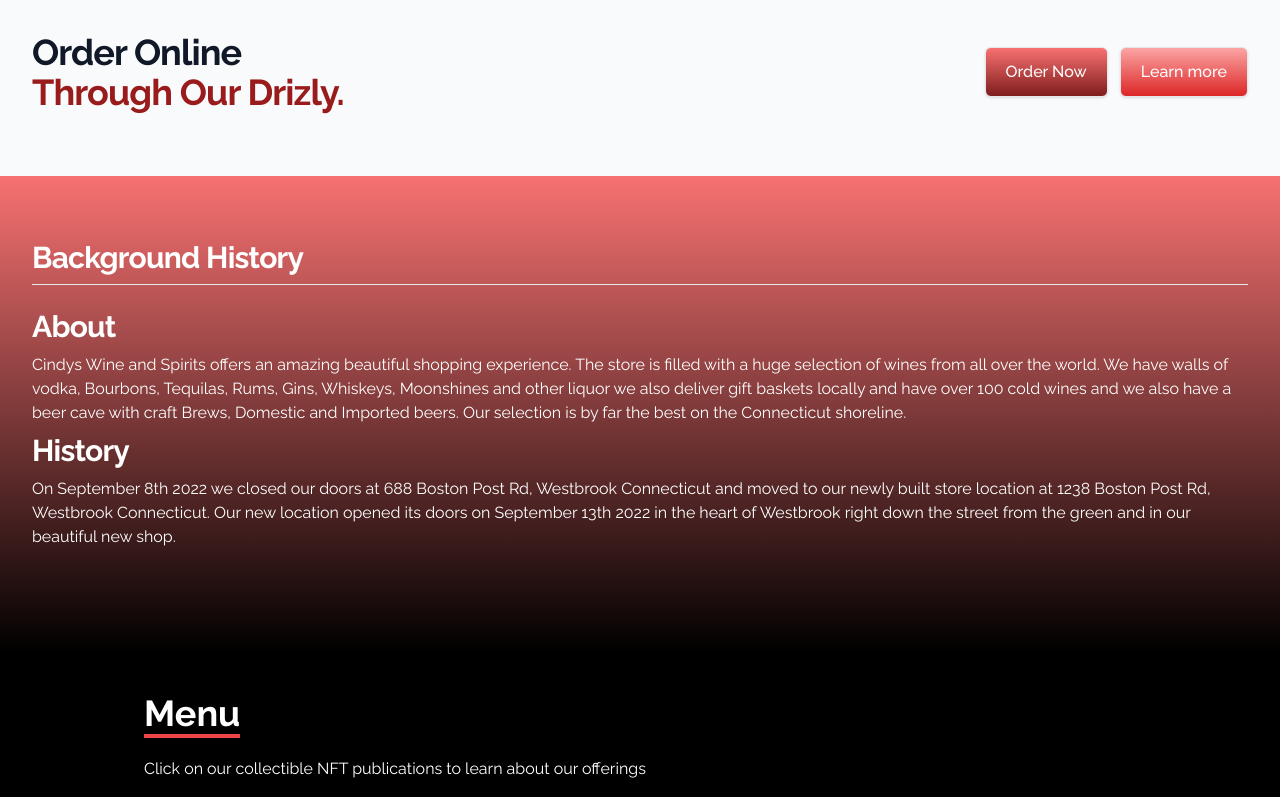
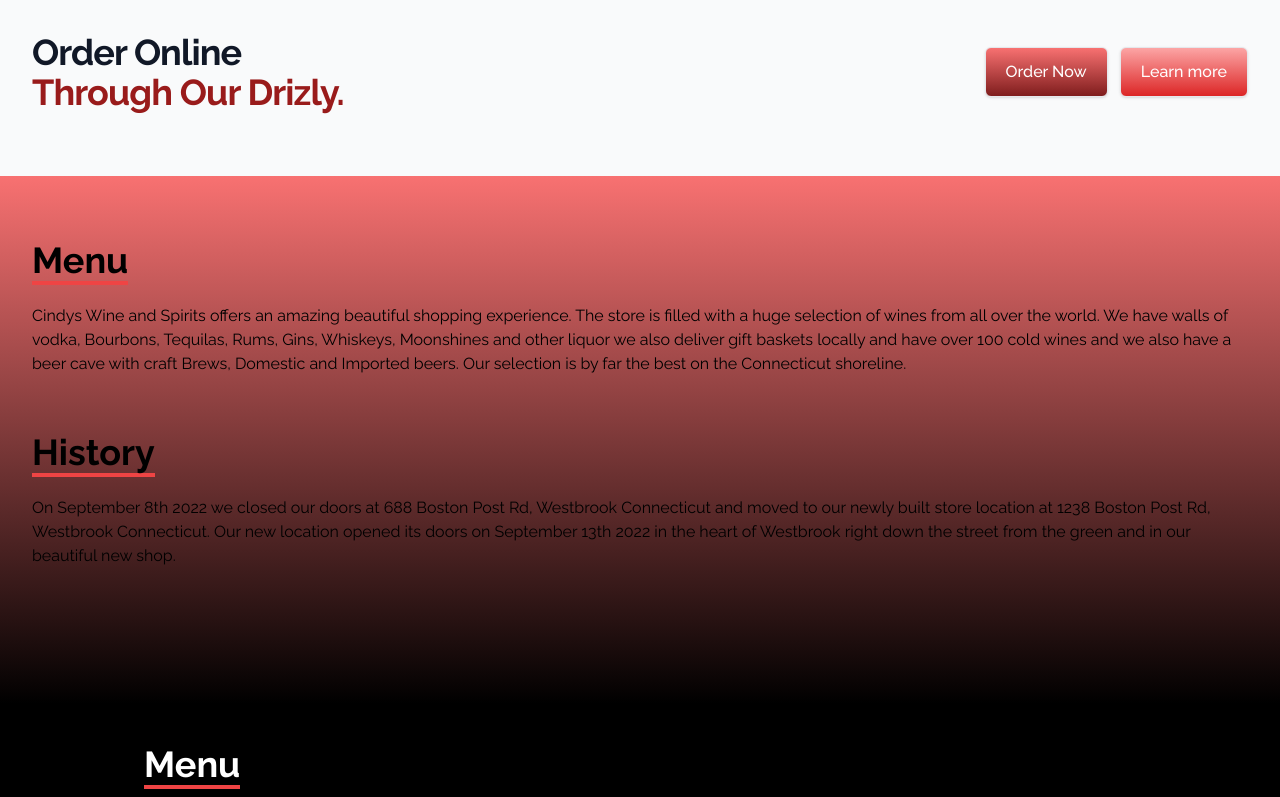
Before and after one commit to gkozlowskidesign/React-LiquorStore, a React (Create React App) app: page / in a window 1280 px wide. Shown: the part 552-1349 px from the top of the page. Built offline with nearby package versions, Linux system fonts and the light colour scheme.

Commit message:
Update About.jsx

```diff
--- a/src/components/About.jsx
+++ b/src/components/About.jsx
@@ -4,27 +4,19 @@
     return (
       <div id="Learn-More" className="bg-gradient-to-b from-red-400 to-black">
         <div className="mx-auto max-w-7xl py-12 px-4 sm:px-6 lg:flex lg:items-center lg:justify-between lg:py-16 lg:px-8">
-
-       <div className="grid grid-cols-1 grid-rows-1 gap-2 mb-10">
-
-
-        <h2 className="text-3xl font-bold tracking-tight text-white">Background History</h2>
-        <hr className="mb-4"></hr>
-        <h4 className="text-3xl font-bold tracking-tight text-white sm:text-3xl">About</h4>
-            <p className="text-white">
-            Cindys Wine and Spirits offers an amazing beautiful shopping experience. The store is filled with a huge selection of wines from all over the world.
-            We have walls of vodka, Bourbons, Tequilas, Rums, Gins, Whiskeys, Moonshines and other liquor we also deliver gift baskets locally and have over 100
-            cold wines and we also have a beer cave with craft Brews, Domestic and Imported beers. Our selection is by far the best on the Connecticut shoreline.</p>
-
-
-            <h4 className="text-3xl font-bold tracking-tight text-white sm:text-3xl">History</h4>
-            <p className="text-white">
-            On September 8th 2022 we closed our doors at 688 Boston Post Rd, Westbrook Connecticut and moved to our newly built store location at 1238 Boston Post Rd, Westbrook Connecticut.
-            Our new location opened its doors on September 13th 2022 in the heart of Westbrook right down the street from the green and in our beautiful new shop. </p>
-
-              </div>
-
-
+           <div className="grid grid-cols-1 grid-rows-1 gap-2 mb-10">
+                  <div className='pb-2'>
+                    <p className='text-4xl font-bold inline border-b-4 border-red-500'>Menu</p>
+                    <p className='py-6'>Cindys Wine and Spirits offers an amazing beautiful shopping experience. The store is filled with a huge selection of wines from all over the world.
+                    We have walls of vodka, Bourbons, Tequilas, Rums, Gins, Whiskeys, Moonshines and other liquor we also deliver gift baskets locally and have over 100
+                    cold wines and we also have a beer cave with craft Brews, Domestic and Imported beers. Our selection is by far the best on the Connecticut shoreline.</p>
+                  </div>
+                  <div className='pb-2 mt-4'>
+                    <p className='text-4xl font-bold inline border-b-4 border-red-500'>History</p>
+                    <p className='py-6'>On September 8th 2022 we closed our doors at 688 Boston Post Rd, Westbrook Connecticut and moved to our newly built store location at 1238 Boston Post Rd, Westbrook Connecticut.
+                    Our new location opened its doors on September 13th 2022 in the heart of Westbrook right down the street from the green and in our beautiful new shop.</p>
+                  </div>
+           </div>
          </div>
        </div>
 
```
